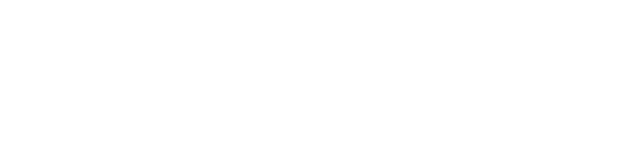
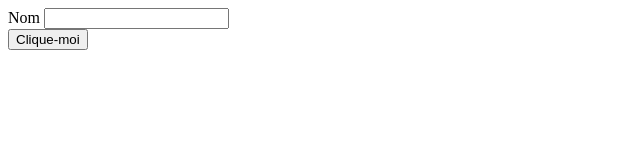
Before and after one commit to AlexisFCode/HTMLGit, a plain HTML site: page index.html in a window 1280 px wide. Shown: the whole page, without its empty margins (0-640 px from the left). Drawn offline with Linux system fonts and the light colour scheme.

Commit message:
Ajout formulaire

```diff
--- a/index.html
+++ b/index.html
@@ -6,6 +6,13 @@
     <link rel="stylesheet" href="asset/css/style.css">
   </head>
   <body>
-
+    <form action="#" method="POST">
+      <div>
+        <label for="nom">Nom</label>
+        <input type="text" name="nom" id="nom">
+      </div>
+      <div><input type="submit" value="Clique-moi">
+      </div>
+    </form>
   </body>
 </html>
```
